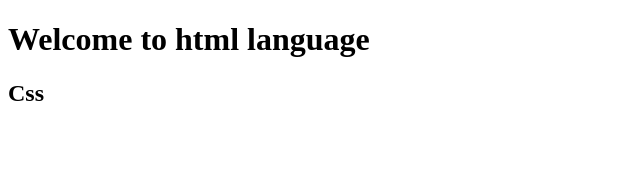
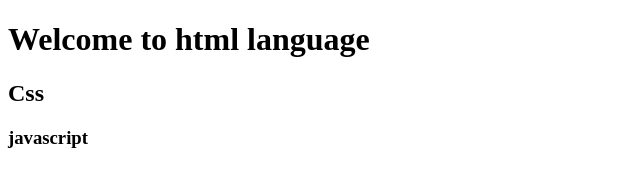
Before and after one commit to arun72kumar/projnov6, a plain HTML site: page index.html in a window 1280 px wide. Shown: the whole page, without its empty margins (0-640 px from the left). Drawn offline with Linux system fonts and the light colour scheme.

Commit message:
js added

```diff
--- a/index.html
+++ b/index.html
@@ -8,5 +8,6 @@
 <body>
      <h1>Welcome to html language</h1>
      <h2>Css</h2>
+     <h3>javascript</h3>
 </body>
 </html>
```
